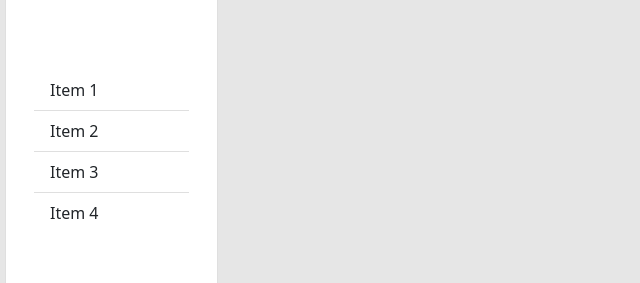
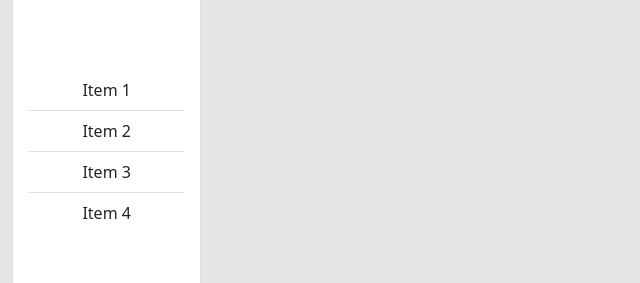
Before and after one commit to bkb-Git/Graph-Application, a React (Create React App) app: page / in a window 1280 px wide. Shown: the part 249-532 px from the top of the page, without its empty margins (0-640 px from the left). Built offline with nearby package versions, Linux system fonts and the light colour scheme.

Commit message:
fixed layout spacing issues

```diff
--- a/package.json
+++ b/package.json
@@ -7,6 +7,7 @@
     "@testing-library/react": "^11.2.7",
     "@testing-library/user-event": "^12.8.3",
     "bootstrap": "^5.1.1",
+    "bootstrap-icons": "^1.5.0",
     "react": "^17.0.2",
     "react-dom": "^17.0.2",
     "react-scripts": "4.0.3",
--- a/public/index.html
+++ b/public/index.html
@@ -4,7 +4,12 @@
     <meta charset="utf-8" />
     <meta name="viewport" content="width=device-width, initial-scale=1" />
     <meta name="theme-color" content="#000000" />
-    <link href="https://cdn.jsdelivr.net/npm/bootstrap@5.1.1/dist/css/bootstrap.min.css" rel="stylesheet" integrity="sha384-F3w7mX95PdgyTmZZMECAngseQB83DfGTowi0iMjiWaeVhAn4FJkqJByhZMI3AhiU" crossorigin="anonymous">
+    <link
+      href="https://cdn.jsdelivr.net/npm/bootstrap@5.1.1/dist/css/bootstrap.min.css"
+      rel="stylesheet"
+      integrity="sha384-F3w7mX95PdgyTmZZMECAngseQB83DfGTowi0iMjiWaeVhAn4FJkqJByhZMI3AhiU"
+      crossorigin="anonymous"
+    />
     <title>Graph App</title>
   </head>
   <body>
--- a/src/Components/Layout/Layout.scss
+++ b/src/Components/Layout/Layout.scss
@@ -6,3 +6,8 @@
   height: 100vh;
   background-color: #e6e6e6;
 }
+
+.card {
+  height: 100%;
+  border-radius: 0.8rem;
+}
--- a/src/Components/Layout/SideLayout/SideLayout.jsx
+++ b/src/Components/Layout/SideLayout/SideLayout.jsx
@@ -3,10 +3,23 @@ import "./SideLayout.scss";
 const SideLayout = (props) => {
   const { list } = props;
 
+  // const handleSelectedItem = (e) => {
+  //   console.log(e.target.id);
+  //   const selectedElementNode = document.getElementById(e.target.id);
+  //   selectedElementNode.classList.toggle("active");
+  // };
+
   const selectionList = (
-    <div className="list-group list-group-flush">
+    <div className="list-group list-group-flush" role="tablist">
       {list.map((item) => (
-        <button key={item} className="list-group-item list-group-item-action">
+        <button
+          key={`${item}-item`}
+          id={`list-${item}-list`}
+          data-bs-toggle="list"
+          role="tab"
+          // onClick={handleSelectedItem}
+          className="list-group-item list-group-item-action"
+        >
           {item}
         </button>
       ))}
@@ -14,8 +27,10 @@ const SideLayout = (props) => {
   );
 
   return (
-    <div className="col col-lg-2 card ">
-      <div className="card-body">{selectionList}</div>
+    <div className="col col-lg-2 sidelayout ">
+      <div className="card card-sidelayout">
+        <div className="card-body card-sidelayout-body">{selectionList}</div>
+      </div>
     </div>
   );
 };
--- a/src/Components/Layout/SideLayout/SideLayout.scss
+++ b/src/Components/Layout/SideLayout/SideLayout.scss
@@ -1,8 +1,9 @@
-.card {
+.sidelayout {
+  margin: 15px 0;
   height: calc(100% - 30px);
-  margin: 15px 0 15px 5px;
-  border-radius: 0.8rem;
+}
 
+.card-sidelayout {
   &-body {
     display: flex;
     align-items: center;
@@ -11,5 +12,6 @@
 
   .list-group {
     width: 100%;
+    text-align: center;
   }
 }
```
Also changed, not shown: src/Components/Layout/ContentLayout/ContentLayout.jsx (+10 -1 lines), src/Components/Layout/ContentLayout/ContentLayout.scss (+16 -0 lines), src/Assets/plus-circle.svg (added), src/style/global_styles.scss (added), 1 other file (tests, documents, lock files or other folders).
